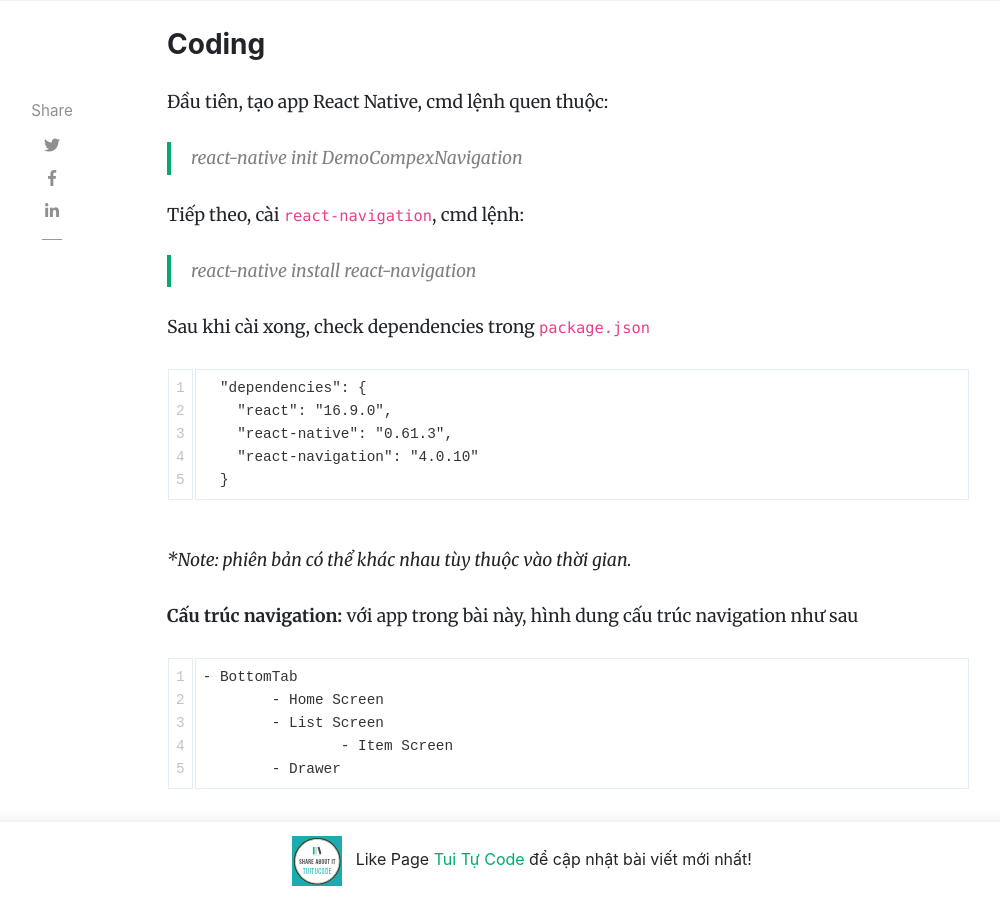
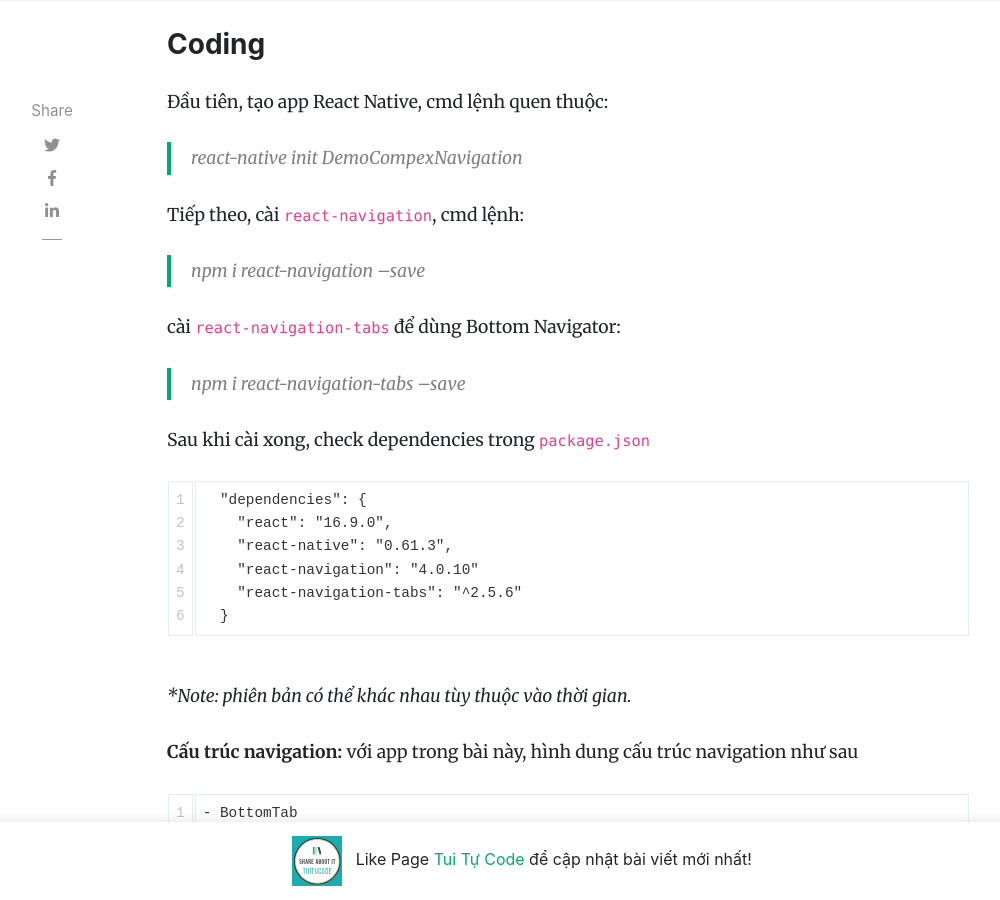
Before and after one commit to tuitucode/tuitucode.github.io, a Jekyll site: the page built from _posts/2019-11-03-ket-hop-stack-tab-drawer-navigation-react-native.md, in a window 1280 px wide and 900 px high, scrolled down 1497 px. Shown: the whole window, without its empty margins (118-1118 px from the left). Built offline with Jekyll 4.4.1, drawn with Linux system fonts in a browser that asks for light colours; nearby versions of some CDN libraries; comment, search, counter and statistics services are not loaded.

Commit message:
Update 2019-11-03-ket-hop-stack-tab-drawer-navigation-react-native.md

````diff
--- a/_posts/2019-11-03-ket-hop-stack-tab-drawer-navigation-react-native.md
+++ b/_posts/2019-11-03-ket-hop-stack-tab-drawer-navigation-react-native.md
@@ -28,7 +28,10 @@ Mục tiêu là hoàn thành 1 app như video dưới:
 > react-native init DemoCompexNavigation
 
 Tiếp theo, cài `react-navigation`, cmd lệnh:
-> react-native install react-navigation
+> npm i react-navigation --save
+
+cài `react-navigation-tabs` để dùng Bottom Navigator:
+> npm i react-navigation-tabs --save
 
 Sau khi cài xong, check dependencies trong `package.json`
 ```
@@ -36,6 +39,7 @@ Sau khi cài xong, check dependencies trong `package.json`
     "react": "16.9.0",
     "react-native": "0.61.3",
     "react-navigation": "4.0.10"
+    "react-navigation-tabs": "^2.5.6"
   }
 ```
 _*Note: phiên bản có thể khác nhau tùy thuộc vào thời gian._
````
